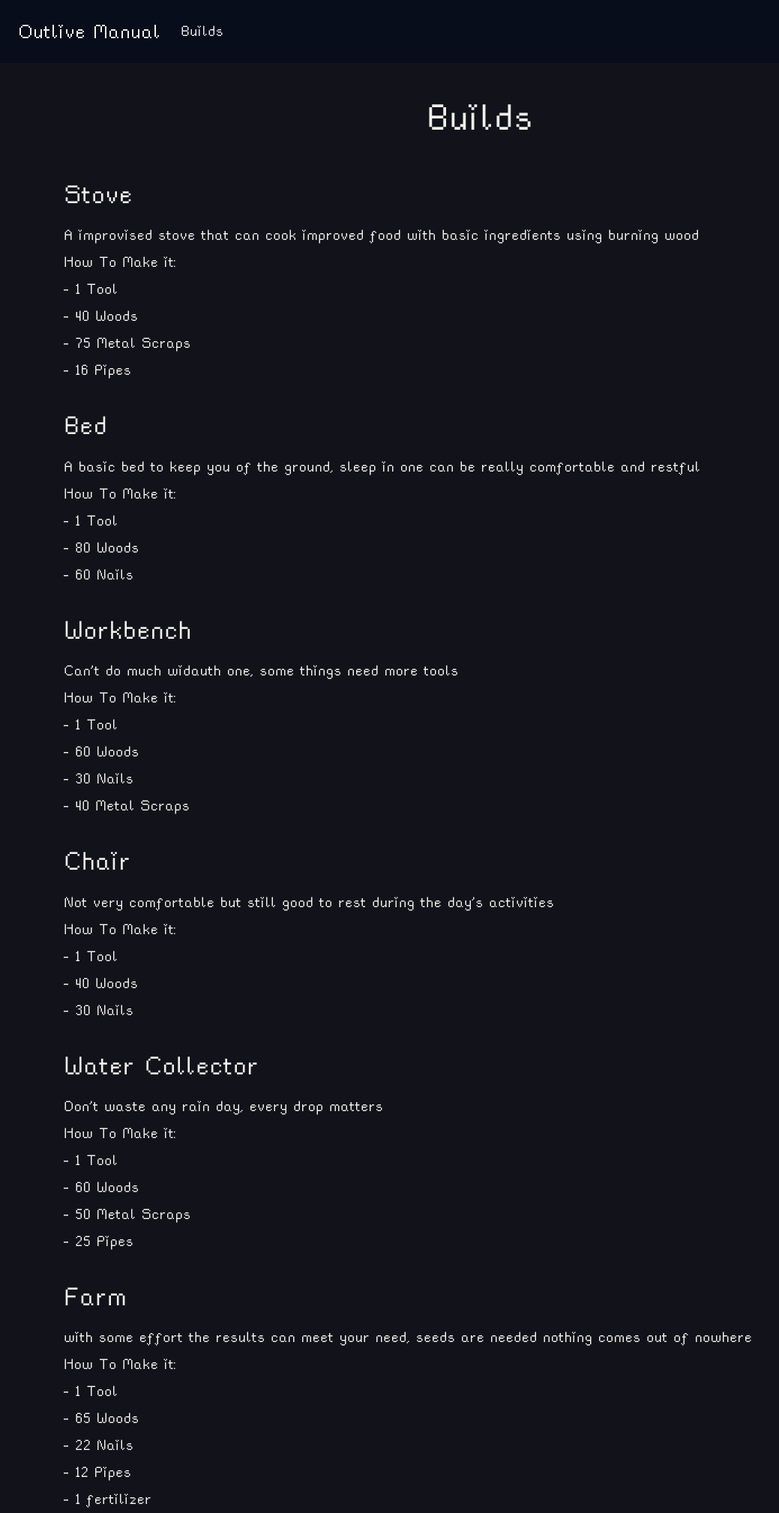
After one commit to NatanCostaWar/PHP_Outlive, a PHP site: page /manual.php in a window 1280 px wide. The commit adds this page. Shown: the whole page at 75% size, without its empty margins (0-1039 px from the left). Run offline with PHP 8.4, Linux system fonts and the light colour scheme.

Commit message:
dead screen, story system, start of game manual

```diff
--- /dev/null
+++ b/Outlive/manual.php
@@ -0,0 +1,130 @@
+<!DOCTYPE html>
+<html>
+<head>
+
+<title>OUTLIVE</title>
+
+        <meta charset = "utf-8">
+        <meta content="width=device-width, initial-scale=1">
+
+        <link rel = stylesheet type = text/css href = style.css>
+
+        <!-- Latest compiled and minified CSS -->
+        <link rel="stylesheet" href="https://maxcdn.bootstrapcdn.com/bootstrap/4.3.1/css/bootstrap.min.css">
+
+        <!-- jQuery library -->
+        <script src="https://ajax.googleapis.com/ajax/libs/jquery/3.4.0/jquery.min.js"></script>
+
+        <!-- Popper JS -->
+        <script src="https://cdnjs.cloudflare.com/ajax/libs/popper.js/1.14.7/umd/popper.min.js"></script>
+
+        <!-- Latest compiled JavaScript -->
+        <script src="https://maxcdn.bootstrapcdn.com/bootstrap/4.3.1/js/bootstrap.min.js"></script>
+
+        <style type="text/css">
+            p, a{
+                margin:0px;
+                padding:0px;
+            }
+            body{
+                color: #f1f0ea;
+            }
+            html {
+                font-size: 3vh;
+            }
+
+            @font-face{
+                font-family: 'pixel';
+                src: url('font/pixel1.ttf');
+            }
+
+            a, h1, h2, h3, p, li, button, label
+            {
+                font-family: 'pixel', Arial;
+                font-style: normal;
+                font-weight: 100;
+                text-decoration: none;
+            }
+        </style>
+
+</head>
+<body class="background" style="background-color:#11121a">
+
+
+        <div id = "header">
+            <nav class="navbar navbar-expand-lg navbar-light" style="background-color:#080d1b;position: fixed;top: 0;width: 100%;">
+                <a href="index.php" style="color:#f1f0ea;font-size:4vh;margin-right:15px;text-decoration:none;" id="LogoName">Outlive Manual</a>
+
+                <button class="navbar-toggler" style="background-color:#e7ecef;" type="button" data-toggle="collapse" data-target="#navbarSupportedContent" aria-controls="navbarSupportedContent" aria-expanded="false" aria-label="Toggle navigation" id="SpanButton">
+                    <span class="navbar-toggler-icon" style="height: 7vh;"></span>
+                </button>
+
+                <div class="collapse navbar-collapse" id="navbarSupportedContent">
+                    <ul class="navbar-nav mr-auto">
+
+                        <li class="nav-item active">
+                            <a class="nav-link" href="#builds" style="color:#e7ecef;">Builds<span class="sr-only">(current)</span></a>
+                        </li>
+
+                    </ul>
+
+                </div>
+            </nav>
+
+	        <div id="builds" class="container" style="padding-top:15vh; color:#f1f0ea; background-color:#11121a;">
+				<center>
+			  		<h1>Builds</h1>
+				</center>
+			  	<h3 style="padding-top:30px;">Stove</h3>
+				<p>A improvised stove that can cook improved food with basic ingredients using burning wood</p>
+				<p>How To Make it:</p>
+				<p>- 1 Tool</p>
+				<p>- 40 Woods</p>
+				<p>- 75 Metal Scraps</p>
+				<p>- 16 Pipes</p>
+
+
+				<h3 style="padding-top:30px;">Bed</h3>
+				<p>A basic bed to keep you of the ground, sleep in one can be really comfortable and restful</p>
+				<p>How To Make it:</p>
+				<p>- 1 Tool</p>
+				<p>- 80 Woods</p>
+				<p>- 60 Nails</p>
+
+
+			  	<h3 style="padding-top:30px;">Workbench</h3>
+				<p>Can't do much widauth one, some things need more tools</p>
+				<p>How To Make it:</p>
+				<p>- 1 Tool</p>
+				<p>- 60 Woods</p>
+				<p>- 30 Nails</p>
+				<p>- 40 Metal Scraps</p>
+
+				<h3 style="padding-top:30px;">Chair</h3>
+				<p>Not very comfortable but still good to rest during the day's activities</p>
+				<p>How To Make it:</p>
+				<p>- 1 Tool</p>
+				<p>- 40 Woods</p>
+				<p>- 30 Nails</p>
+
+				<h3 style="padding-top:30px;">Water Collector</h3>
+				<p>Don't waste any rain day, every drop matters</p>
+				<p>How To Make it:</p>
+				<p>- 1 Tool</p>
+				<p>- 60 Woods</p>
+				<p>- 50 Metal Scraps</p>
+				<p>- 25 Pipes</p>
+
+				<h3 style="padding-top:30px;">Farm</h3>
+				<p>with some effort the results can meet your need, seeds are needed nothing comes out of nowhere</p>
+				<p>How To Make it:</p>
+				<p>- 1 Tool</p>
+				<p>- 65 Woods</p>
+				<p>- 22 Nails</p>
+				<p>- 12 Pipes</p>
+				<p>- 1 fertilizer</p>
+
+			</div>
+        </div>
+    </body>
+</html>
```
Also changed, not shown: Outlive/build.php (+31 -0 lines), Outlive/dead.php (added, +94 -0 lines), Outlive/endday.php (+45 -2 lines), Outlive/explore.php (+20 -4 lines), Outlive/gamepage.php (+6 -3 lines), db_outlive.sql (+7 -41 lines).
